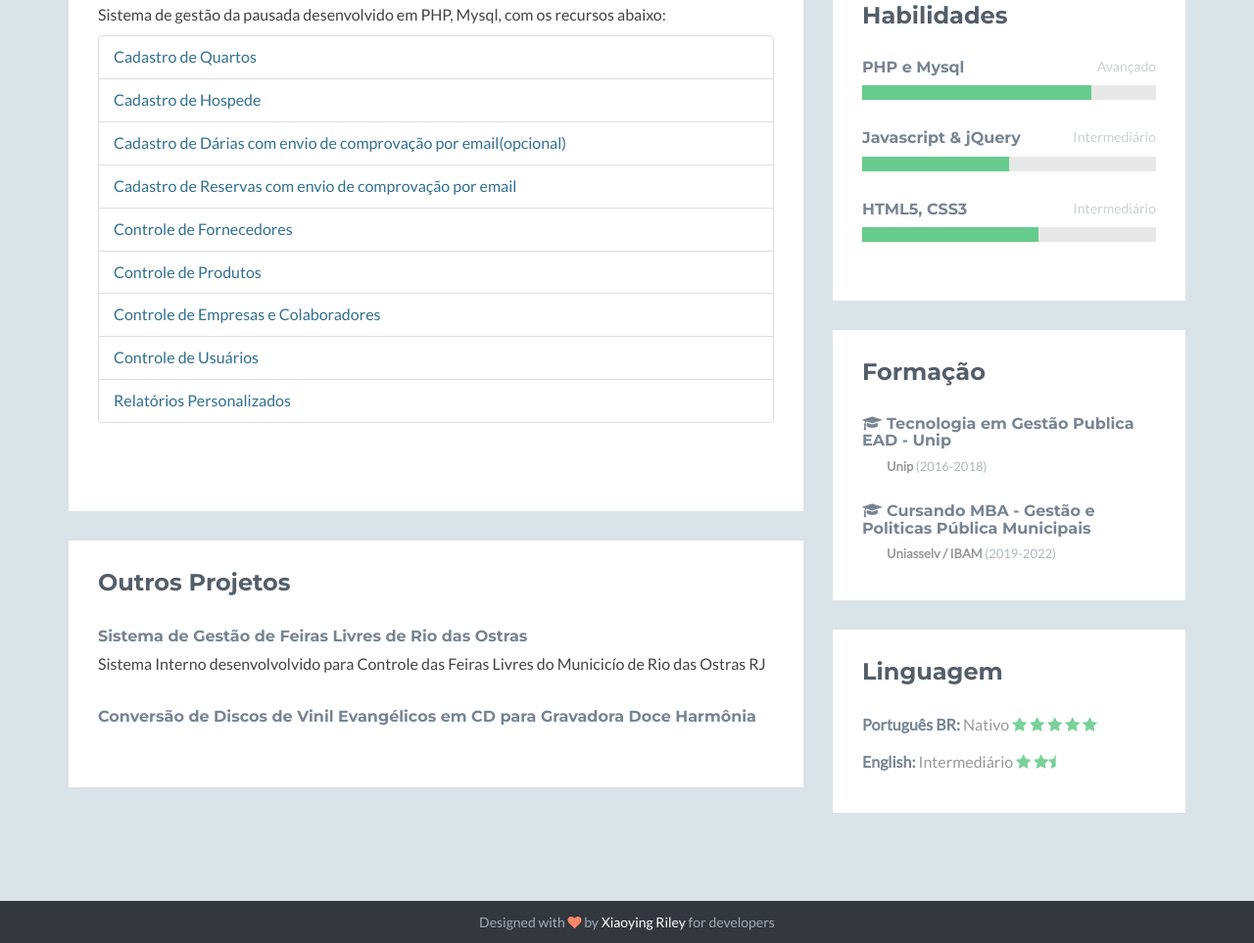
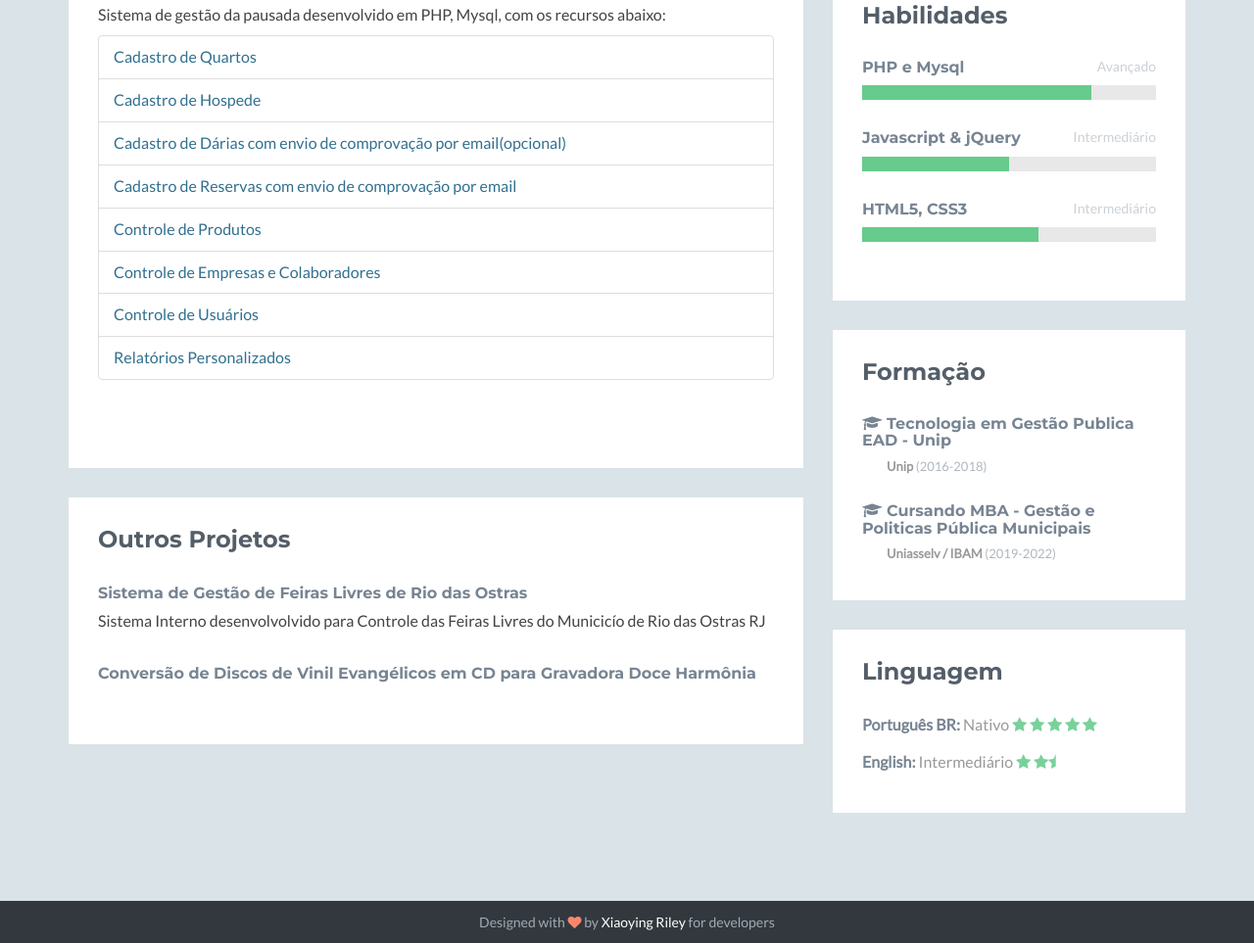
Before and after one commit to devphp-pmro/devphp-pmro.github.io, a plain HTML site: page index.html in a window 1280 px wide. Shown: the part 1105-2068 px from the top of the page at 98% size. Drawn offline with Linux system fonts and the light colour scheme; no server answers; a script that the page names is missing.

Commit message:
melhorias

```diff
--- a/index.html
+++ b/index.html
@@ -87,7 +87,6 @@
                                             <li class="list-group-item text-info">Cadastro de Hospede</li>
                                             <li class="list-group-item text-info">Cadastro de Dárias com envio de comprovação por email(opcional)</li>
                                             <li class="list-group-item text-info">Cadastro de Reservas com envio de comprovação por email</li>
-                                            <li class="list-group-item text-info">Controle de Fornecedores</li>
                                             <li class="list-group-item text-info">Controle de Produtos</li>
                                             <li class="list-group-item text-info">Controle de Empresas e Colaboradores</li>
                                             <li class="list-group-item text-info">Controle de Usuários</li>
```
